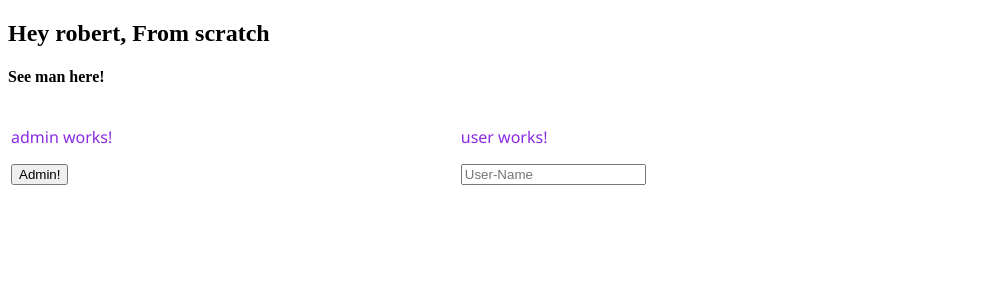
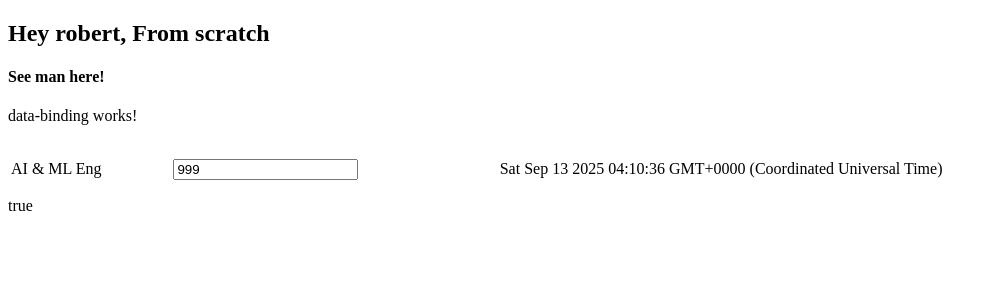
Before and after one commit to meAltf/learn_Angular, an Angular app in the folder Angular/my-first-app/: page / in a window 1280 px wide. Shown: the top 300 px of the page, without its empty margins (0-997 px from the left). Built offline with nearby package versions, Linux system fonts and the light colour scheme.

Commit message:
Data-Binding & Interpolation

```diff
--- a/Angular/my-first-app/src/app/app.html
+++ b/Angular/my-first-app/src/app/app.html
@@ -4,13 +4,4 @@
 
 <!-- Rendering admin & user components here-->
 
-<table style="width: 100%;">
-    <tr>
-        <td>
-            <app-admin></app-admin>
-        </td>
-        <td>
-            <app-user></app-user>
-        </td>
-    </tr>
-</table>
+<app-data-binding>
--- a/Angular/my-first-app/src/app/app.ts
+++ b/Angular/my-first-app/src/app/app.ts
@@ -2,13 +2,15 @@ import { Component, signal } from '@angular/core';
 import { RouterOutlet } from '@angular/router';
 import { Admin } from './components/admin/admin';
 import { User } from './components/user/user';
+import { DataBinding } from './components/data-binding/data-binding';
 
 @Component({
   selector: 'app-root',
-  imports: [RouterOutlet, Admin, User],
+  imports: [RouterOutlet, Admin, User, DataBinding],
   templateUrl: './app.html',
   styleUrl: './app.css'
 })
+
 export class App {
   protected readonly title = signal('my-first-app');
 }
--- /dev/null
+++ b/Angular/my-first-app/src/app/components/data-binding/data-binding.html
@@ -0,0 +1,18 @@
+<p>data-binding works!</p>
+
+<table style="width: 100%;">
+
+    <tr>
+        <td>
+            <span>{{courseName}}</span>
+        </td>
+        <td>
+            <input type="text" value="{{rollNum}}">
+        </td>
+        <td>
+            <p>{{currDate}}
+        </td>
+    </tr>
+</table>
+
+{{isActive}}
--- /dev/null
+++ b/Angular/my-first-app/src/app/components/data-binding/data-binding.ts
@@ -0,0 +1,25 @@
+import { Component } from '@angular/core';
+
+@Component({
+  selector: 'app-data-binding',
+  imports: [],
+  templateUrl: './data-binding.html',
+  styleUrl: './data-binding.css'
+})
+export class DataBinding {
+
+  // string, number, boolean, date
+
+  courseName: string = "AI & ML Eng";
+  isActive: boolean = true;
+  rollNum: number = 999;
+  currDate: Date = new Date();
+
+  constructor() {
+    console.log(this.courseName);
+
+    console.log("AI & ML Eng with Agentic AI");
+    console.log(this.courseName);
+  }
+
+}
```
Also changed, not shown: Angular/my-first-app/src/app/components/data-binding/data-binding.css (added), 1 other file (tests, documents, lock files or other folders).
